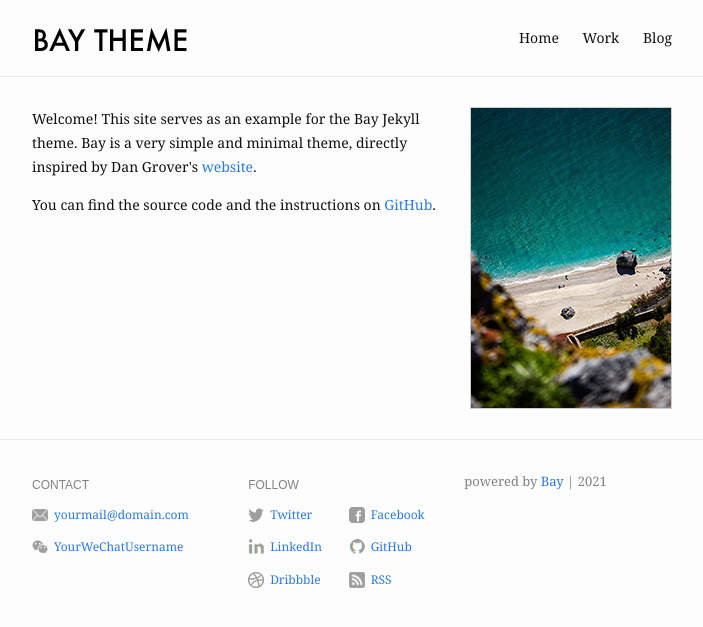
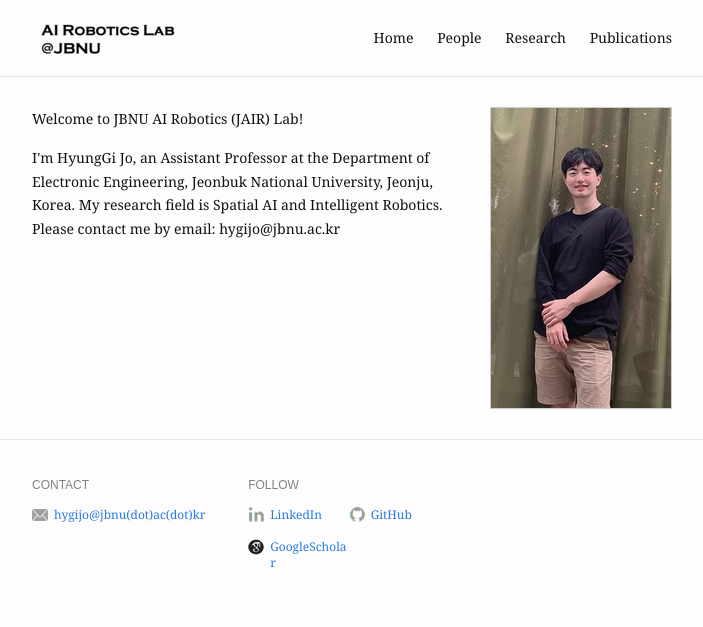
Before and after one commit to johg15/johg15.github.io, a Jekyll site: the page built from index.md, in a window 1280 px wide. Shown: the top 627 px of the page, without its empty margins (288-991 px from the left). Built offline with Jekyll 4.4.1, drawn with Linux system fonts in a browser that asks for light colours.

Commit message:
homepage start!

```diff
--- a/_config.yml
+++ b/_config.yml
@@ -1,7 +1,7 @@
 # For technical reasons, this file is *NOT* reloaded automatically when you use
 # 'bundle exec jekyll serve'. If you change this file, please restart the server process.
 
-title: Bay Jekyll Theme
+title: LAB
 description: >- # this means to ignore newlines until "baseurl:"
   Bay is a minimal Jekyll Theme.
 baseurl: "" # the subpath of the site
@@ -13,32 +13,37 @@ header:
   pages:
     - name: Home
       slug: /
-    - name: Work
-    - name: Blog
+#    - name: Work
+#    - name: Blog
+    - name: People
+    - name: Research
+    - name: Publications
 
 footer:
-  show_powered_by: true
+  show_powered_by: false
   contact:
     - name: Email
-      value: yourmail@domain.com
-      link: mailto:yourmail@domain.com
-    - name: WeChat
-      value: YourWeChatUsername
-      link: "#"
+      value: hygijo@jbnu(dot)ac(dot)kr
+      link: mailto:hygijo@jbnu.ac.kr
+#    - name: WeChat
+#      value: YourWeChatUsername
+#      link: "#"
   follow:
-    - name: Twitter
-      link: http://twitter.com/YourTwitterUsername
-      username: "@YourTwitterUsername"
-    - name: Facebook
-      link: http://facebook.com/YourFacebookUsername
+#    - name: Twitter
+#      link: http://twitter.com/YourTwitterUsername
+#      username: "@YourTwitterUsername"
+#    - name: Facebook
+#      link: http://facebook.com/YourFacebookUsername
     - name: LinkedIn
-      link: http://linkedin.com/in/YourLinkedInUsername
+      link: https://www.linkedin.com/in/hygijo
     - name: GitHub
-      link: http://github.com/YourGitHubUsername
-    - name: Dribbble
-      link: https://dribbble.com/YourDribbbleUsername
-    - name: RSS
-      link: /feed.xml
+      link: http://github.com/johg15
+#    - name: Dribbble
+#      link: https://dribbble.com/YourDribbbleUsername
+#    - name: RSS
+#      link: /feed.xml
+    - name: GoogleScholar
+      link: https://scholar.google.com/citations?user=S36EOoMAAAAJ&hl=ko
 
 # Build settings
 markdown: kramdown
--- a/_includes/header.html
+++ b/_includes/header.html
@@ -1,7 +1,7 @@
 <header class="site-header">
   <div class="wrapper">
     <a class="site-title" href="{{ "" | prepend: site.baseurl | prepend: site.url }}/">
-      <img src="{{ "/assets/img/title.png" | absolute_url }}" alt="{{ site.title }}" />
+      <img src="{{ "/assets/img/title2.png" | absolute_url }}" alt="{{ site.title }}" />
     </a>
 
     <nav class="site-nav">
--- a/index.md
+++ b/index.md
@@ -1,14 +1,19 @@
 ---
 layout: home
 profile_picture:
-  src: /assets/img/profile-pic.jpg
+  src: /assets/img/profile-img.jpg
   alt: website picture
 ---
 
 <p>
-  Welcome! This site serves as an example for the Bay Jekyll theme. Bay is a very simple and minimal theme, directly inspired by Dan Grover's <a href="http://dangrover.com">website</a>.
+  Welcome to JBNU AI Robotics (JAIR) Lab!
+</p>
+<p>
+  I'm HyungGi Jo, an Assistant Professor at the Department of Electronic Engineering, Jeonbuk National University, Jeonju, Korea. My research field is Spatial AI and Intelligent Robotics. Please contact me by email: hygijo@jbnu.ac.kr
 </p>
 
+<!--
 <p>
   You can find the source code and the instructions on <a href="https://github.com/eliottvincent/bay">GitHub</a>.
 </p>
+-->
```
Also changed, not shown: people.md (added, +5 -0 lines), publications.md (added, +28 -0 lines), research.md (added, +21 -0 lines), assets/img/fig1.png (deleted), assets/img/icons/googlescholar.png (added), assets/img/icons/googlescholar@2x.png (added), assets/img/profile-img.jpg (added), assets/img/title2.png (added), 3 other files.
